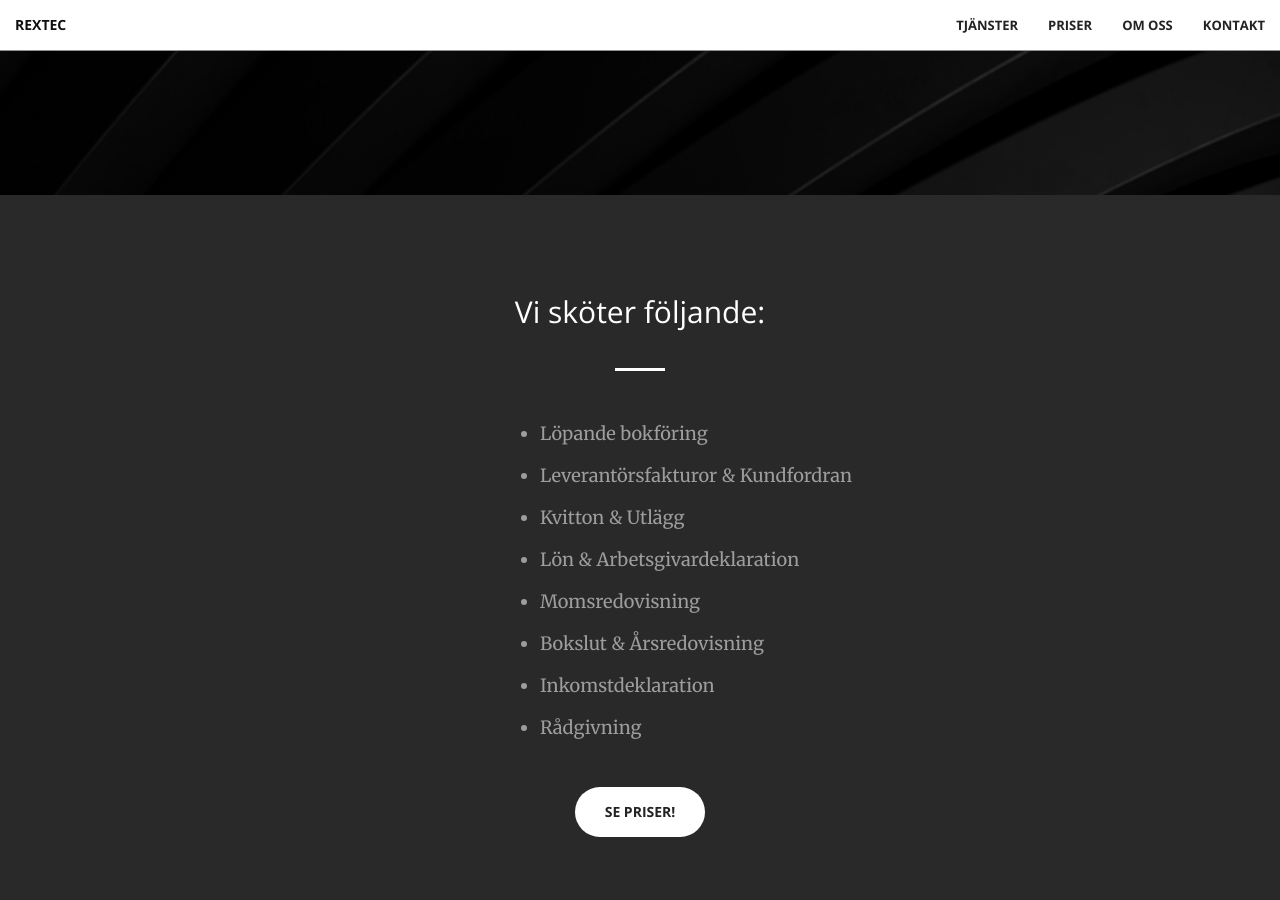
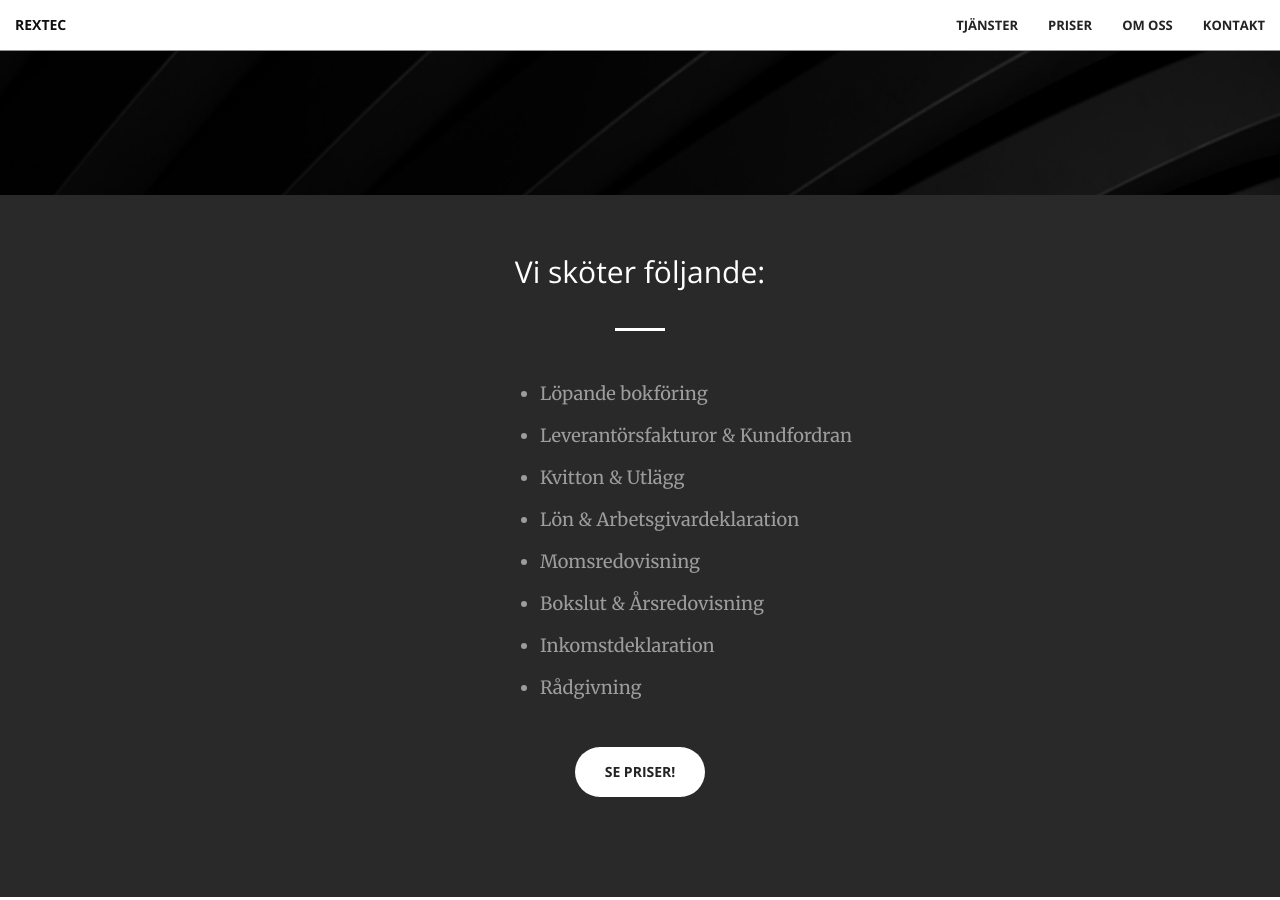
Before and after one commit to HanBiru/HanBiru.github.io, a Jekyll site: the page built from index.html, in a window 1280 px wide and 900 px high, scrolled down 705 px. Built offline with Jekyll 4.4.1, drawn with Linux system fonts in a browser that asks for light colours; some of the changed text lies outside the part shown.

Commit message:
Fixed new lines under examples and some margins

```diff
--- a/_includes/aside.html
+++ b/_includes/aside.html
@@ -1,4 +1,4 @@
-<section class="bg-dark">
+<section class="bg-primary">
     <div class="container">
 
         <!-- <div class="row">
--- a/_includes/call-to-action.html
+++ b/_includes/call-to-action.html
@@ -1,5 +1,5 @@
 <section class="bg-primary" id="about">
-    <div class="container">
+    <div class="container" style="margin-top: -40px;">
         <div class="row">
             <div class="col-lg-8 col-lg-offset-2 text-center">
                 <h2 class="section-heading">Vi sköter följande:</h2>
--- a/_includes/head.html
+++ b/_includes/head.html
@@ -28,5 +28,4 @@
         <script src="https://oss.maxcdn.com/libs/html5shiv/3.7.0/html5shiv.js"></script>
         <script src="https://oss.maxcdn.com/libs/respond.js/1.4.2/respond.min.js"></script>
     <![endif]-->
-
 </head>
--- a/_includes/services.html
+++ b/_includes/services.html
@@ -1,7 +1,8 @@
 <!-- Start of services section -->
 <section class="bg-white" id="services">
+
     <!-- Container for the section heading -->
-    <div class="container" style="margin-bottom: -50px;">
+    <div class="container" style="margin-top: -40px;">
         <div class="row">
             <div class="col-lg-12 text-center">
                 <h2 class="section-heading">Paket vi erbjuder</h2>
@@ -20,7 +21,11 @@
                     <h3>Enskild Näringsidkare</h3>
                     <p class="text-muted">För dig som driver
                         <br>enskild firma.</br>
-                        <br>T.ex. artister.</br>
+                        <br>Exempelvis:
+                            <p class="text-muted">Artist,</p>
+                            <p class="text-muted">Konstnär,</p>
+                            <p class="text-muted">Hantverkare</p>
+                        </br>
                     </p>
                     <p style="margin-top: 1rem;">399 sek/månad (inkl. moms)</p>
                 </div>
@@ -35,7 +40,11 @@
                     <h3>Egenföretagare</h3>
                     <p class="text-muted">För dig som driver
                         <br>aktiebolag med upp till en anställd.</br>
-                        <br>T.ex. konsulter.</br>
+                        <br>Exempelvis:
+                            <p class="text-muted">Konsult,</p>
+                            <p class="text-muted">Butiksägare,</p>
+                            <p class="text-muted">Frilansjournalist</p>
+                        </br>
                     </p>
                     <p style="margin-top: 1rem;">1499 sek/månad (inkl. moms)</p>
                 </div>
@@ -49,7 +58,10 @@
                     <h3>IT-tjänst</h3>
                     <p class="text-muted">För dig som behöver
                         <br>hjälp med IT-lösningar.</br>
-                    <br>T.ex. driva egen hemsida.</br>
+                        <br>Exempelvis:
+                            <p class="text-muted">Driva egen hemsida,</p>
+                            <p class="text-muted">AI-integrerad automatisering av arbetsprocesser</p>
+                        </br>
                     </p>
                     <p style="margin-top: 1rem;">Offert</p>
                 </div>
--- a/_sass/_base.scss
+++ b/_sass/_base.scss
@@ -543,3 +543,7 @@
 body {
     -webkit-tap-highlight-color: $theme-dark;
 }
+
+#phoneLink:focus, #emailLink:focus {
+    outline: none;
+}
```
Also changed, not shown: 3 other files.
